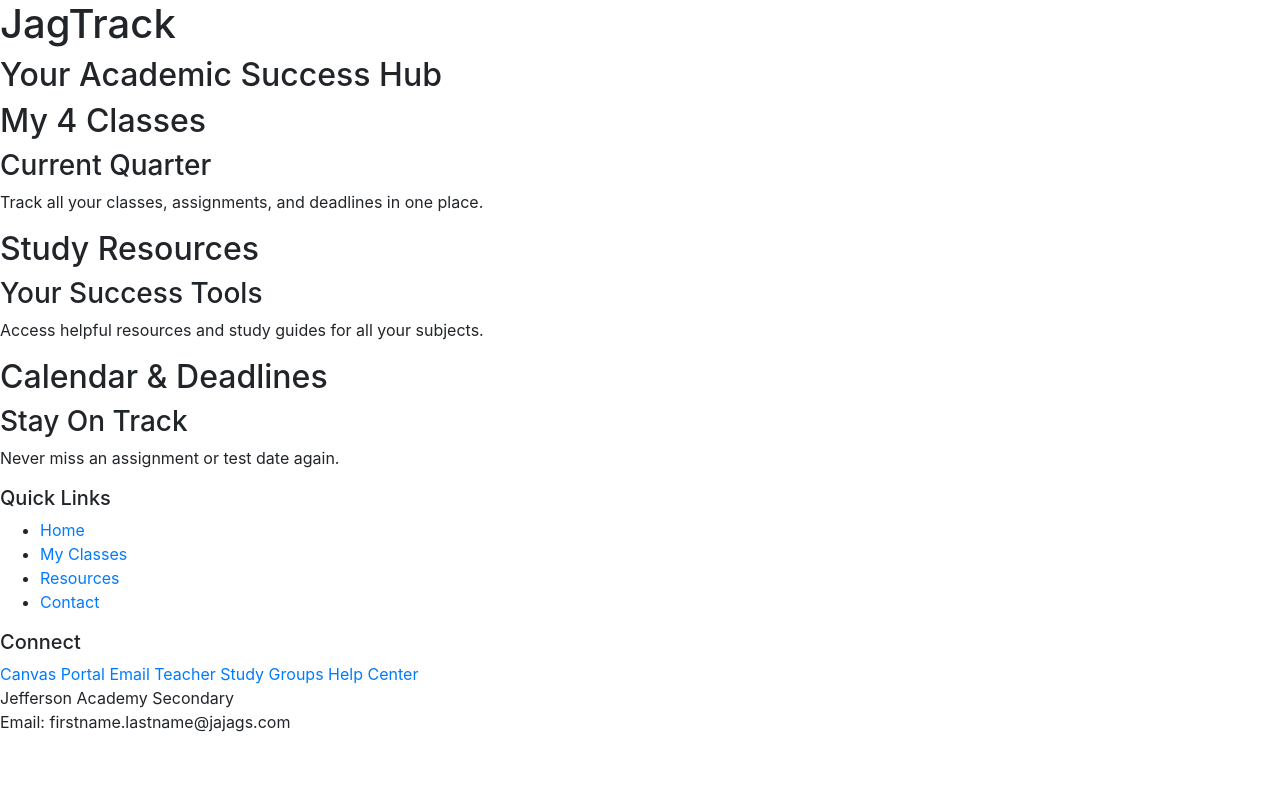
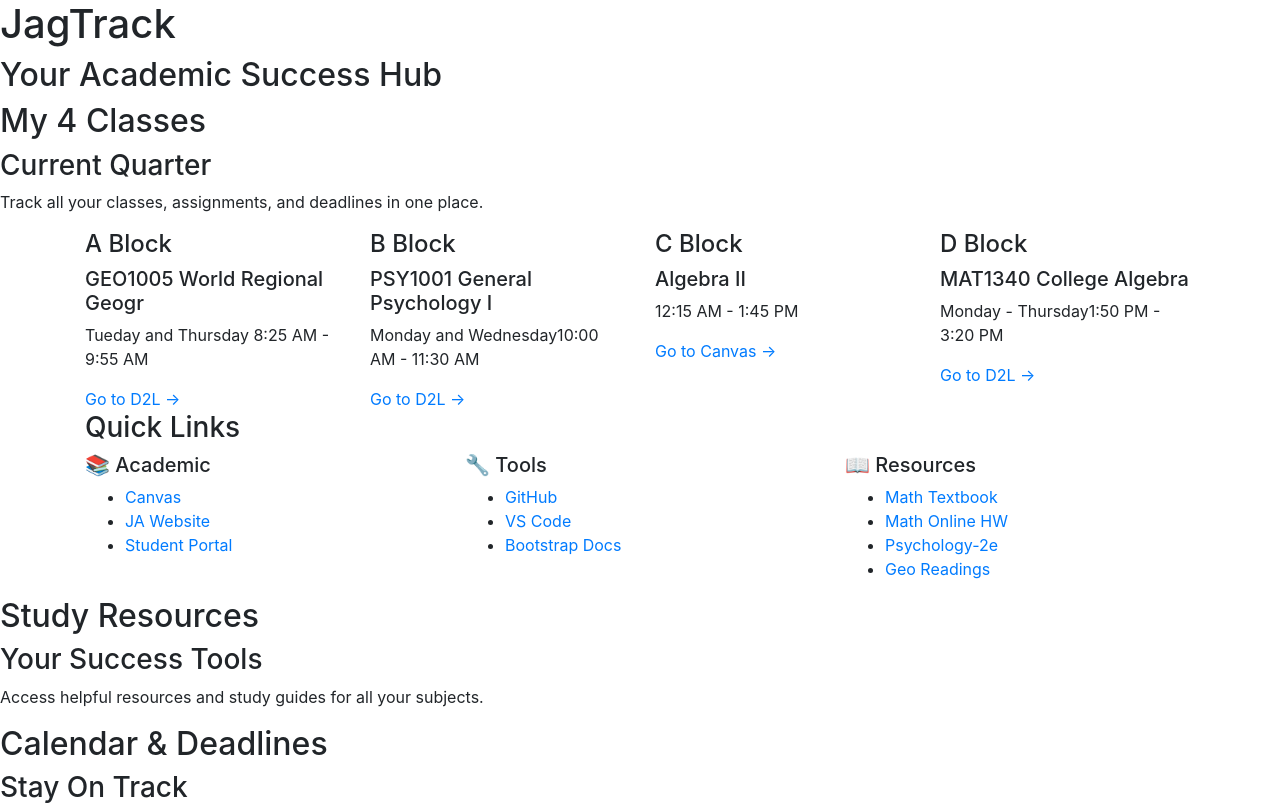
Before and after one commit to nateb203/jagtrack, a website: page index.html in a window 1280 px wide. Shown: the top 808 px of the page. Drawn offline with nearby package versions, Linux system fonts and the light colour scheme.

Commit message:
Checkpoint 2: Bootstrap Grid System and Quick Links complete

```diff
--- a/index.html
+++ b/index.html
@@ -35,10 +35,65 @@
    </div>
 
 
-   <!-- This empty div is where you'll add your Bootstrap schedule in Exercise 2 -->
-   <div id="schedule-section">
-       <!-- Your Bootstrap grid schedule will go here -->
-   </div>
+    <div class="container">
+        <div class="row">
+            <div class="col-12 col-md-6 col-lg-3">
+                <h4>A Block</h4>
+                <h5>GEO1005 World Regional Geogr</h5>
+                <p>Tueday and Thursday 8:25 AM - 9:55 AM</p>
+                <a href="https://mycourses.cccs.edu/d2l/home/477690" target="_blank">Go to D2L →</a>
+            </div>
+            <div class="col-12 col-md-6 col-lg-3">
+                <h4>B Block</h4>
+                <h5>PSY1001 General Psychology I</h5>
+                <p>Monday and Wednesday10:00 AM - 11:30 AM</p>
+                <a href="https://mycourses.cccs.edu/d2l/home/478432" target="_blank">Go to D2L →</a>
+            </div>
+            <div class="col-12 col-md-6 col-lg-3">
+                <h4>C Block</h4>
+                <h5>Algebra II</h5>
+                <p>12:15 AM - 1:45 PM</p>
+                <a href="https://jajags.instructure.com/courses/3438" target="_blank">Go to Canvas →</a>
+            </div>
+            <div class="col-12 col-md-6 col-lg-3">
+                <h4>D Block</h4>
+                <h5>MAT1340 College Algebra</h5>
+                <p>Monday - Thursday1:50 PM - 3:20 PM</p>
+                <a href="https://mycourses.cccs.edu/d2l/home/479016" target="_blank">Go to D2L →</a>
+            </div>
+        </div>
+    </div>
+
+    <div class="container">
+    <h3>Quick Links</h3>
+    <div class="row">
+        <div class="col-12 col-md-4">
+            <h5>📚 Academic</h5>
+            <ul>
+                <li><a href="https://jajags.instructure.com" target="_blank">Canvas</a></li>
+                <li><a href="https://secondary.jajags.com" target="_blank">JA Website</a></li>
+                <li><a href="https://jeffco.infinitecampus.org/campus/nav-wrapper/student/portal/student/home?appName=Jeffco_IC" target="_blank">Student Portal</a></li>
+            </ul>
+        </div>
+        <div class="col-12 col-md-4">
+            <h5>🔧 Tools</h5>
+            <ul>
+                <li><a href="https://github.com" target="_blank">GitHub</a></li>
+                <li><a href="https://code.visualstudio.com" target="_blank">VS Code</a></li>
+                <li><a href="https://getbootstrap.com/docs/4.5/" target="_blank">Bootstrap Docs</a></li>
+            </ul>
+        </div>
+        <div class="col-12 col-md-4">
+            <h5>📖 Resources</h5>
+            <ul>
+                <li><a href="https://plus.pearson.com/courses/18094fdd84044c95b069b502fc6343b2_d2l_frccmlp/products/164993/pages/26?locale=&platformId=1030&isTpi=Y&lms=Y" target="_blank">Math Textbook</a></li>
+                <li><a href="https://mylab.pearson.com/Student/DoAssignments.aspx?orig_context_id=479016&context_parent_id=b88f602078d844588c39f256501dba6e&tool_consumer_info_product_family_code=desire2learn&lis_course_section_sourcedid=mycourses.cccs.edu:N_FRCC_MAT134038B_202620&tool_consumer_info_version=20.25.10.24084&lis_course_offering_sourcedid=mycourses.cccs.edu:S_FRCC_MAT134038B_202620&view=all" target="_blank">Math Online HW</a></li>
+                <li><a href="https://openstax.org/details/books/psychology-2e" target="_blank">Psychology-2e</a></li>
+                <li><a href="https://mycourses.cccs.edu/d2l/le/content/477690/Home" target="_blank">Geo Readings</a></li>
+            </ul>
+        </div>
+    </div>
+    </div>
 
 
    <div>
```
